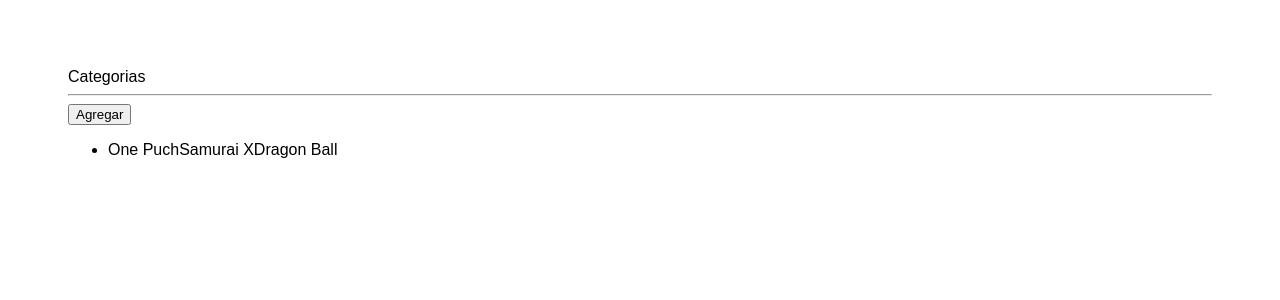
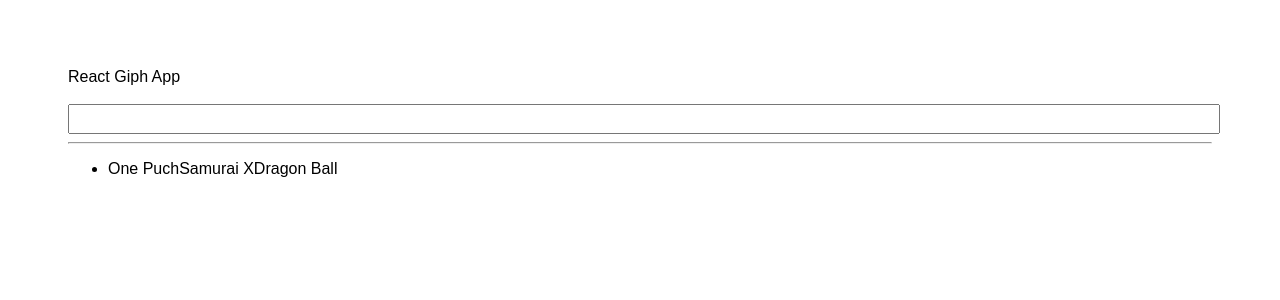
Before and after one commit to QuispeRosasGabriel/react-giphy-app, a React (Create React App) app: page / in a window 1280 px wide. Shown: the top 300 px of the page. Built offline with nearby package versions, Linux system fonts and the light colour scheme.

Commit message:
seteando formulario

```diff
--- /dev/null
+++ b/src/components/AddCategory.jsx
@@ -0,0 +1,25 @@
+import React, { useState } from "react";
+const AddCategory = () => {
+  const [inputValue, setinputValue] = useState("");
+
+  const handleInputChange = (e) => {
+    setinputValue(e.target.value);
+  };
+
+  const handleSubmit = (e) => {
+    e.preventDefault();
+    console.log("Submit hecho");
+  };
+
+  return (
+    <form onSubmit={handleSubmit}>
+      <input
+        type="text"
+        value={inputValue}
+        onChange={(e) => handleInputChange(e)}
+      />
+    </form>
+  );
+};
+
+export default AddCategory;
--- a/src/components/GifExpertApp.jsx
+++ b/src/components/GifExpertApp.jsx
@@ -1,22 +1,21 @@
 import React, { useState } from "react";
+import AddCategory from "./AddCategory";
 
 const GifExpertApp = () => {
-  //   const categories = ["One Puch", "Samurai X", "Dragon Ball"];
-
   const [categories, setCategories] = useState([
     ["One Puch", "Samurai X", "Dragon Ball"],
   ]);
 
-  const handleAddCategory = () => {
-    setCategories([...categories, "Naruto"]);
-    console.log(categories);
-  };
+  //   const handleAddCategory = () => {
+  //     setCategories([...categories, "Naruto"]);
+  //   };
 
   return (
     <>
-      <div>Categorias</div>
+      <div>React Giph App</div>
+      <br />
+      <AddCategory></AddCategory>
       <hr />
-      <button onClick={handleAddCategory}>Agregar</button>
       <ul>
         {categories.map((categoria, idx) => (
           <li key={idx}>{categoria}</li>
--- a/src/index.css
+++ b/src/index.css
@@ -5,3 +5,9 @@
 body {
   padding: 60px;
 }
+
+input {
+  color: grey;
+  width: 100%;
+  font-size: 1.3rem;
+}
```
